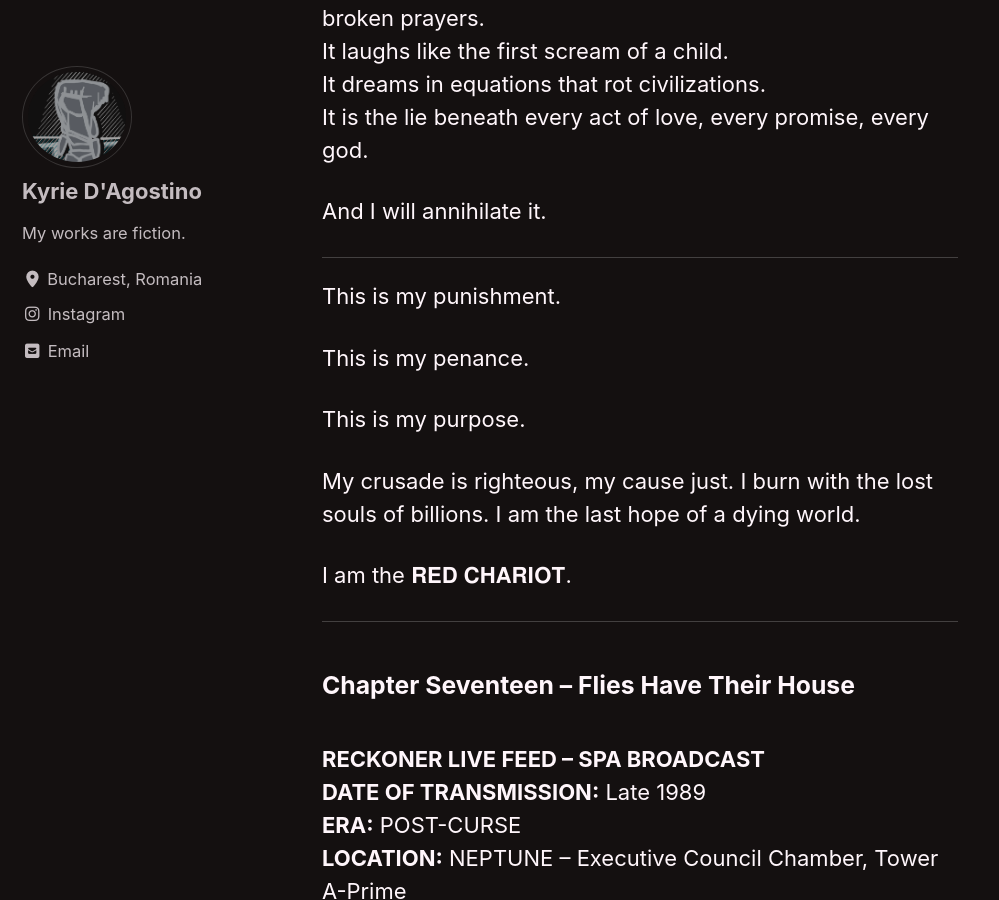
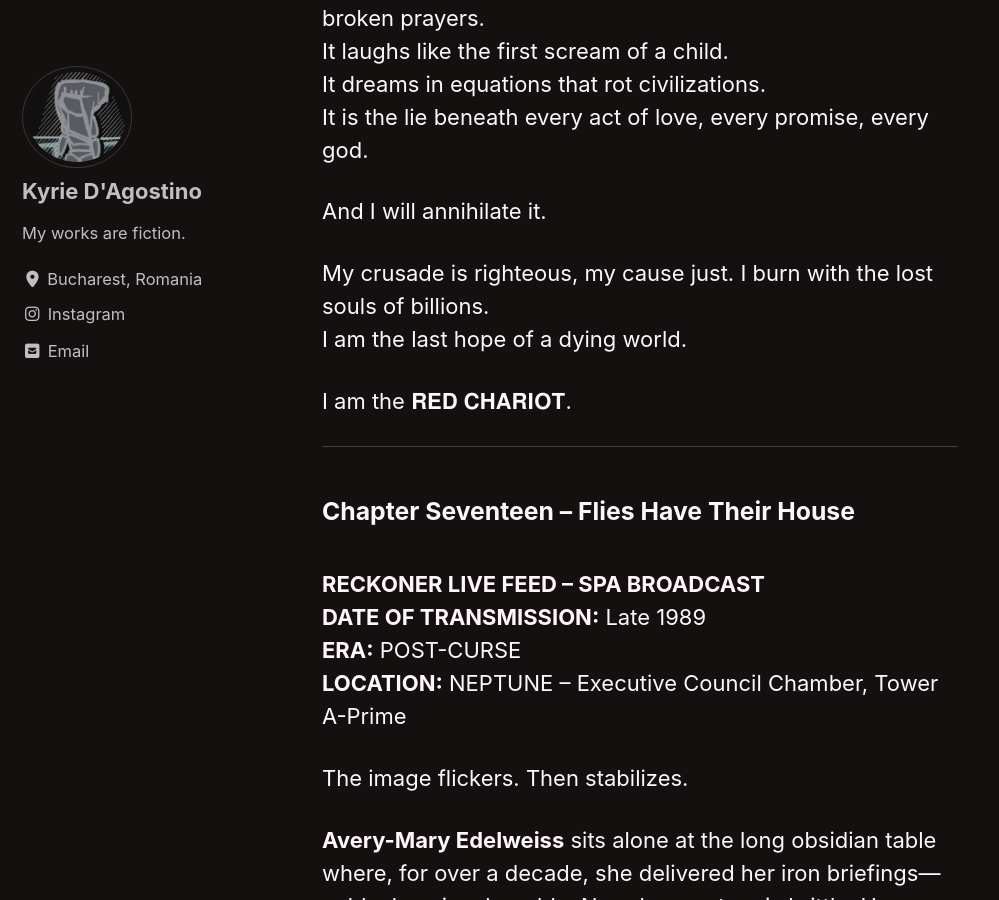
Before and after one commit to kyrie-edelweiss/edelweiss-archive, a Jekyll site: the page built from _pages/red-king.md, in a window 1280 px wide and 900 px high, scrolled down 104202 px. Shown: the whole window, without its empty margins (0-999 px from the left). Built offline with Jekyll 4.4.1, drawn with Linux system fonts in a browser that asks for light colours; cached includes are drawn as plain includes; our own code applies the rules of GitHub Pages for plain Markdown files; some of the changed text lies outside the part shown.

Commit message:
Update red-king.md

```diff
--- a/_pages/red-king.md
+++ b/_pages/red-king.md
@@ -2320,15 +2320,8 @@ It is the lie beneath every act of love, every promise, every god.
 
 And I will annihilate it.
 
----
-
-This is my punishment.
-
-This is my penance.
-
-This is my purpose.
-
-My crusade is righteous, my cause just. I burn with the lost souls of billions. I am the last hope of a dying world.
+My crusade is righteous, my cause just. I burn with the lost souls of billions.
+I am the last hope of a dying world.
 
 I am the 𝐑𝐄𝐃 𝐂𝐇𝐀𝐑𝐈𝐎𝐓.
 
```
Also changed, not shown: other parts of _pages/red-king.md (+2 -2 lines).
